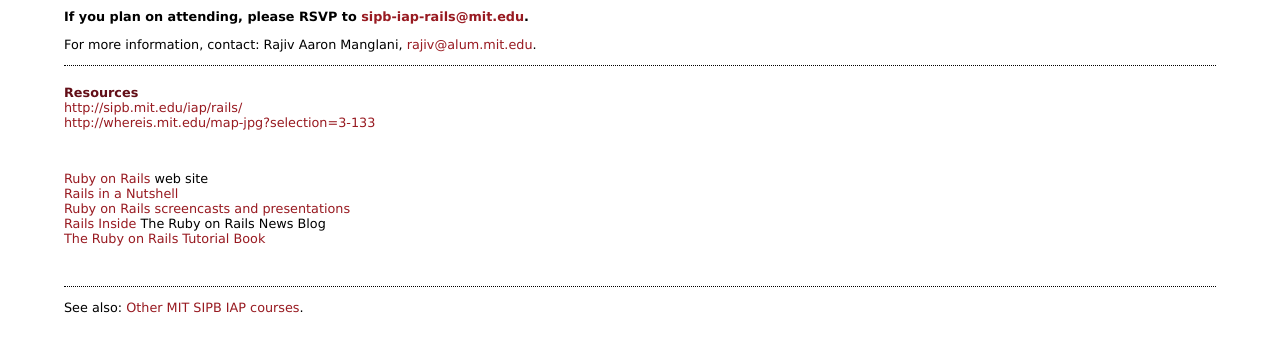
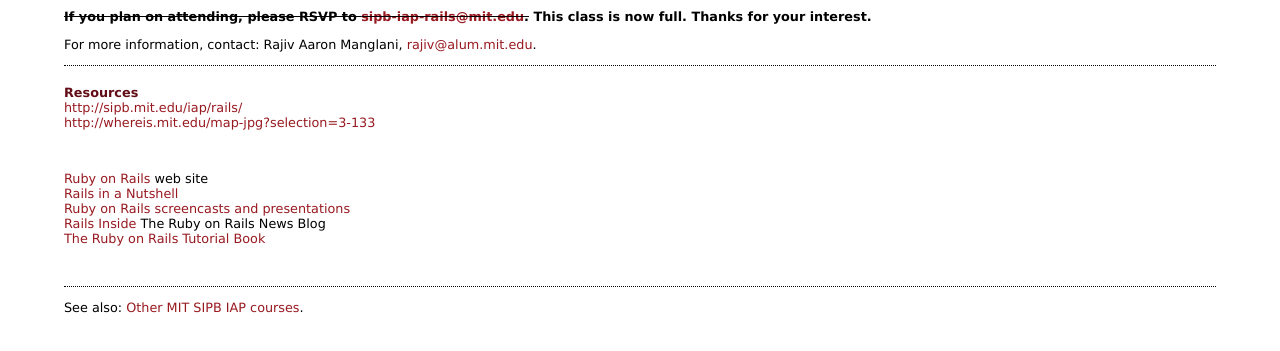
Before and after one commit to rajiv/iap-rails, a plain HTML site: page index.html in a window 1280 px wide. Shown: the part 231-582 px from the top of the page. Drawn offline with Linux system fonts and the light colour scheme.

Commit message:
class is full.

```diff
--- a/index.html
+++ b/index.html
@@ -57,7 +57,9 @@ MIT <del>4-237</del> <a href="http://whereis.mit.edu/map-jpg?selection=3-133">3-
 
 <p><a href="http://www.rubyonrails.org/">Ruby on Rails</a> is an open-source web framework that is optimized for programmer happiness and sustainable productivity. It lets you write beautiful code by favoring convention over configuration. We will take a tour through the framework, look at popular sites using Rails, and we will even build a database-driven web application during the class.</p>
 
-<p><strong>If you plan on attending, please RSVP to <a href='&#109;&#97;&#105;&#108;&#116;&#111;&#58;&#115;&#105;&#112;&#98;&#45;&#105;&#97;&#112;&#45;&#114;&#97;&#105;&#108;&#115;&#64;&#109;&#105;&#116;&#46;&#101;&#100;&#117;'>&#115;&#105;&#112;&#98;&#45;&#105;&#97;&#112;&#45;&#114;&#97;&#105;&#108;&#115;&#64;&#109;&#105;&#116;&#46;&#101;&#100;&#117;</a>.</strong></p>
+<p><strong><del>If you plan on attending, please RSVP to <a href='&#109;&#97;&#105;&#108;&#116;&#111;&#58;&#115;&#105;&#112;&#98;&#45;&#105;&#97;&#112;&#45;&#114;&#97;&#105;&#108;&#115;&#64;&#109;&#105;&#116;&#46;&#101;&#100;&#117;'>&#115;&#105;&#112;&#98;&#45;&#105;&#97;&#112;&#45;&#114;&#97;&#105;&#108;&#115;&#64;&#109;&#105;&#116;&#46;&#101;&#100;&#117;</a>.</del>
+
+This class is now full. Thanks for your interest.</strong></p>
 
 <p>For more information, contact: Rajiv Aaron Manglani, <a href="mailto:&#114;&#97;&#106;&#105;&#118;&#64;&#97;&#108;&#117;&#109;&#46;&#109;&#105;&#116;&#46;&#101;&#100;&#117;">&#114;&#97;&#106;&#105;&#118;&#64;&#97;&#108;&#117;&#109;&#46;&#109;&#105;&#116;&#46;&#101;&#100;&#117;</a>.</p>
 </div>
```
